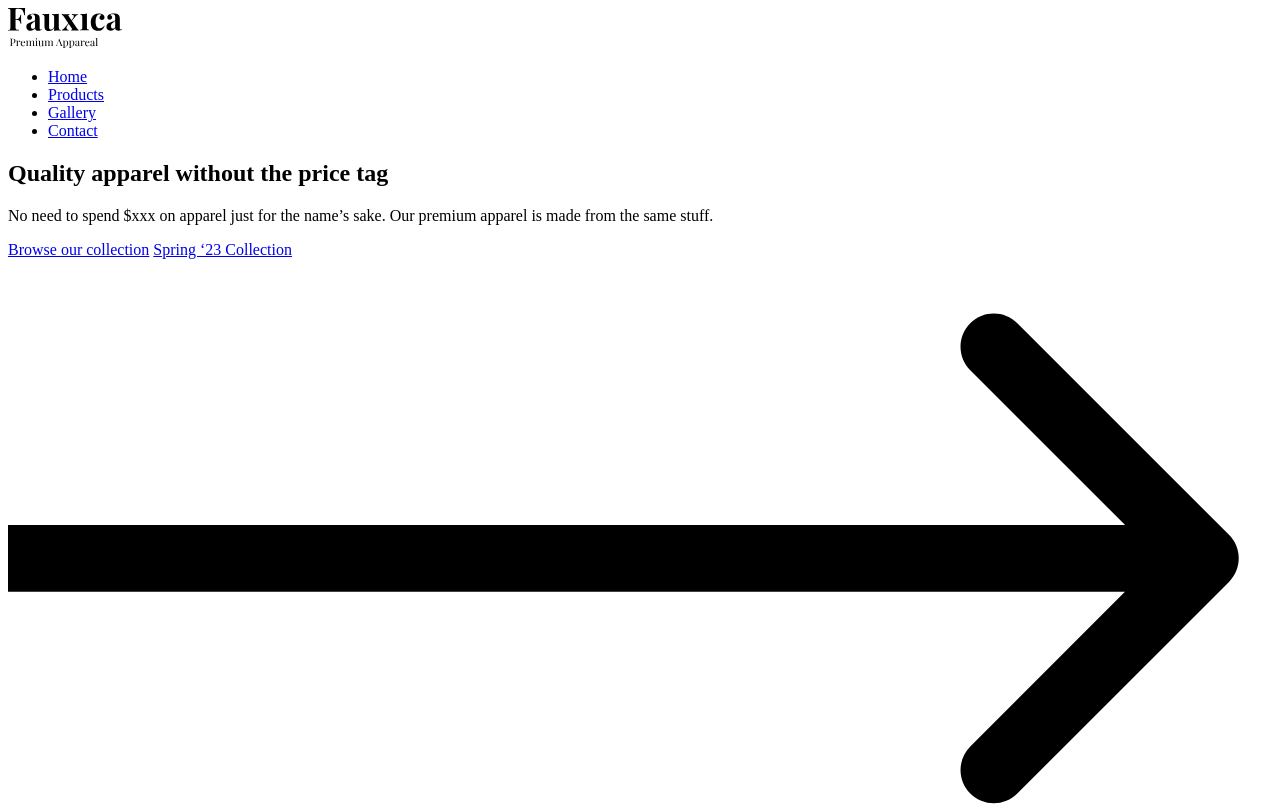
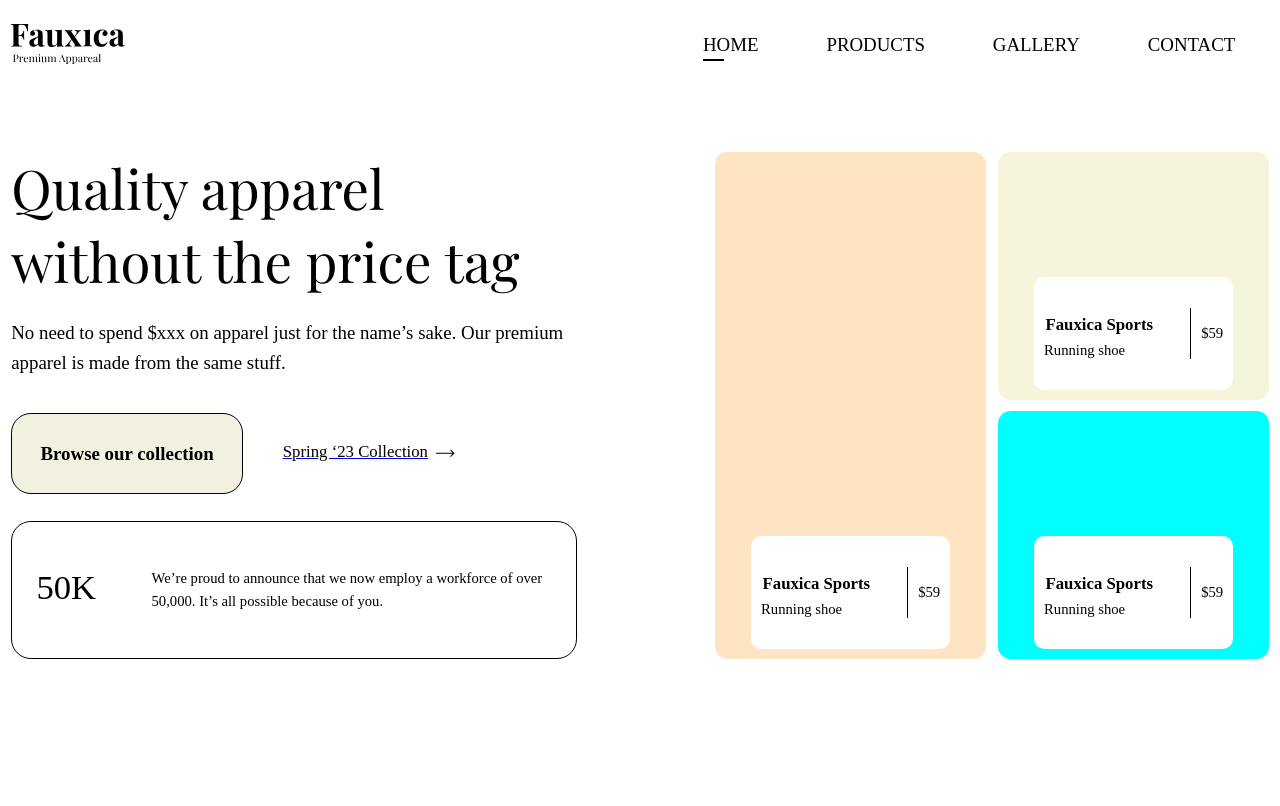
Before and after one commit to Sarvesh-Ghildiyal/fauxica, a plain HTML site: page index.html in a window 1280 px wide. Shown: the top 806 px of the page. Drawn offline with nearby package versions, Linux system fonts and the light colour scheme.

Commit message:
css done

```diff
--- /dev/null
+++ b/css/main.css
@@ -0,0 +1,187 @@
+html{
+    font-size: 65.5%;
+}
+
+body{
+    font-family: poppins;
+    margin: 0;
+}
+.wrapper{
+    max-width: 120rem;
+    margin:0 auto;
+}
+
+/* header section */
+header{
+    display: flex;
+    justify-content: space-between;
+    align-items: center;
+}
+nav{
+    margin: 3.2rem;
+    font-size:1.8rem;
+    text-transform: uppercase;
+}
+
+nav ul{
+    list-style: none;
+    display: flex;
+    gap: 3.6em;
+    margin: 0;
+    padding-left: 0;
+}
+nav ul li a{
+    text-decoration: none;
+    color: black;
+    position: relative;
+}
+nav ul li a.active:before{
+    position:absolute;
+    content: "";
+    border: 1px black solid;
+    width: 35%;
+    bottom: -0.6rem;
+}
+
+/* main section of the  page */
+main{
+    display: flex;
+    gap: 13.2rem;
+    margin-top: 6rem;
+}
+.left-col{
+    width: 45%;
+}
+.right-col{
+    flex-grow: 1;
+}
+.left-col h2{
+    font-family:Playfair Display;
+    font-weight:lighter;
+    font-size: 5.2rem;
+    line-height: 6.932rem;
+    margin:0;
+}
+.subhead{
+    font-family:Poppins;
+    font-weight:lighter;
+    font-size: 1.8rem;
+    line-height: 2.844rem;
+    margin-top: 2rem;
+    margin-bottom: 3.4rem;
+}
+.cta-btns {
+    display: flex;
+    gap: 3.8em;
+}
+.primary-cta{
+    border: 1px black solid;
+    background-color: #F2F0DF;
+    border-radius: 1.9rem;
+    font-size: 1.8rem;
+    color: black;
+    text-decoration: none;
+    font-weight:bolder;
+    padding:1.5em;
+}
+.secondary-cta{
+    display: flex;
+    gap: 0.8em;
+}
+.secondary-cta span{
+    font-weight: 40rem;
+    font-size: 1.6rem;
+    line-height: 2.5rem;
+    color: black;
+    /* display: block; */
+    padding:1.5em 0;
+}
+.secondary-cta svg{
+    width: 1.8rem;
+}
+
+/* news section of the main right col */
+.news{
+    display: flex;
+    gap: 5.3em;
+    border: 1px black solid;
+    border-radius: 1.9rem;
+    margin-top: 2.6rem;
+    height: 13rem;
+}
+.employees{
+    font-size: 3.3rem;
+    line-height: 5.214rem;
+    margin-left: 0.7em;
+    margin-top: 1.1em;
+}
+.details{
+    font-size:1.4rem;
+    line-height: 2.2rem;
+    display: flex;
+    align-items: center;
+}
+
+/* right column of the main content */
+.right-col{
+    display: grid;
+    grid-template-rows: 2;
+    grid-column: 2;
+    grid-template-areas:
+        'left .'
+        'left .';
+    gap: 0 1.2em;
+}
+
+.card1{
+    grid-area: left;
+}
+.card{
+    display: flex;
+    justify-content: center;
+    align-items:end;
+    bottom: 2em;
+    border-radius:1.2rem;
+}
+.card-details{
+    display: flex;
+    flex-direction: row;
+    gap: 2.4em;
+    padding:3em 0;
+    background-color: white;
+    border-radius: 1rem;
+    margin-bottom: 1em;
+    /* border: 1px solid black; */
+
+}
+.card-details h3{
+    color: black;
+    font-size: 1.6rem;
+    line-height: 2em;
+    margin: 0;
+    padding: 0 0.7em;
+}
+.card-details p{
+    color: black;
+    font-size: 1.4rem;
+    margin: 0;
+    padding: 0 0.7em;
+    display: flex;
+    align-items: center;
+    /* border-left: 1px dotted; */
+}
+.card{
+    background-color: aqua;
+}
+.card1 {
+    background-color: bisque;
+}
+.card2{
+    background-color: beige;
+}
+.card3{
+    margin-top: 1rem;
+}
+.card-details .product-price{
+    border-left: 1px solid black;
+}
--- a/index.html
+++ b/index.html
@@ -4,6 +4,10 @@
     <meta charset="UTF-8">
     <meta http-equiv="X-UA-Compatible" content="IE=edge">
     <meta name="viewport" content="width=device-width, initial-scale=1.0">
+    <link rel="preconnect" href="https://fonts.googleapis.com">
+    <link rel="preconnect" href="https://fonts.gstatic.com" crossorigin>
+    <link href="https://fonts.googleapis.com/css2?family=Playfair+Display&display=swap" rel="stylesheet">
+    <link rel="stylesheet" href="css/main.css">
     <title>Document</title>
 </head>
 <body>
@@ -50,7 +54,7 @@
                             <h3>Fauxica Sports</h3>
                             <p>Running shoe</p>
                         </div>
-                        <p>$59</p>
+                        <p class="product-price">$59</p>
                     </div>
                 </div>
 
@@ -60,7 +64,7 @@
                             <h3>Fauxica Sports</h3>
                             <p>Running shoe</p>
                         </div>
-                        <p>$59</p>
+                        <p class="product-price">$59</p>
                     </div>
                 </div>
 
@@ -70,7 +74,7 @@
                             <h3>Fauxica Sports</h3>
                             <p>Running shoe</p>
                         </div>
-                        <p>$59</p>
+                        <p class="product-price">$59</p>
                     </div>
                 </div>
             </div>
```
Also changed, not shown: hello.html (added, +57 -0 lines), hi.html (added, +35 -0 lines), tempCodeRunnerFile.html (added, +29 -0 lines).
